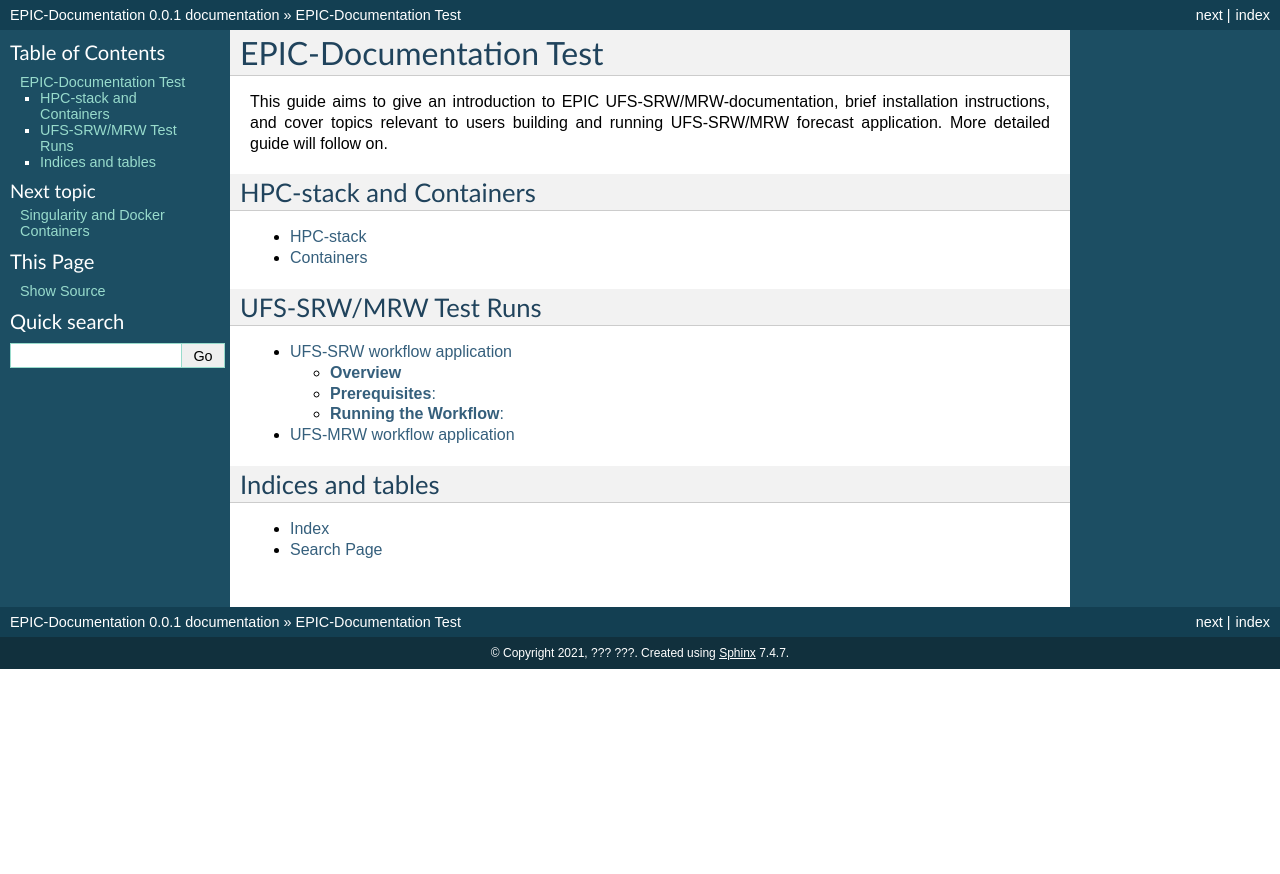
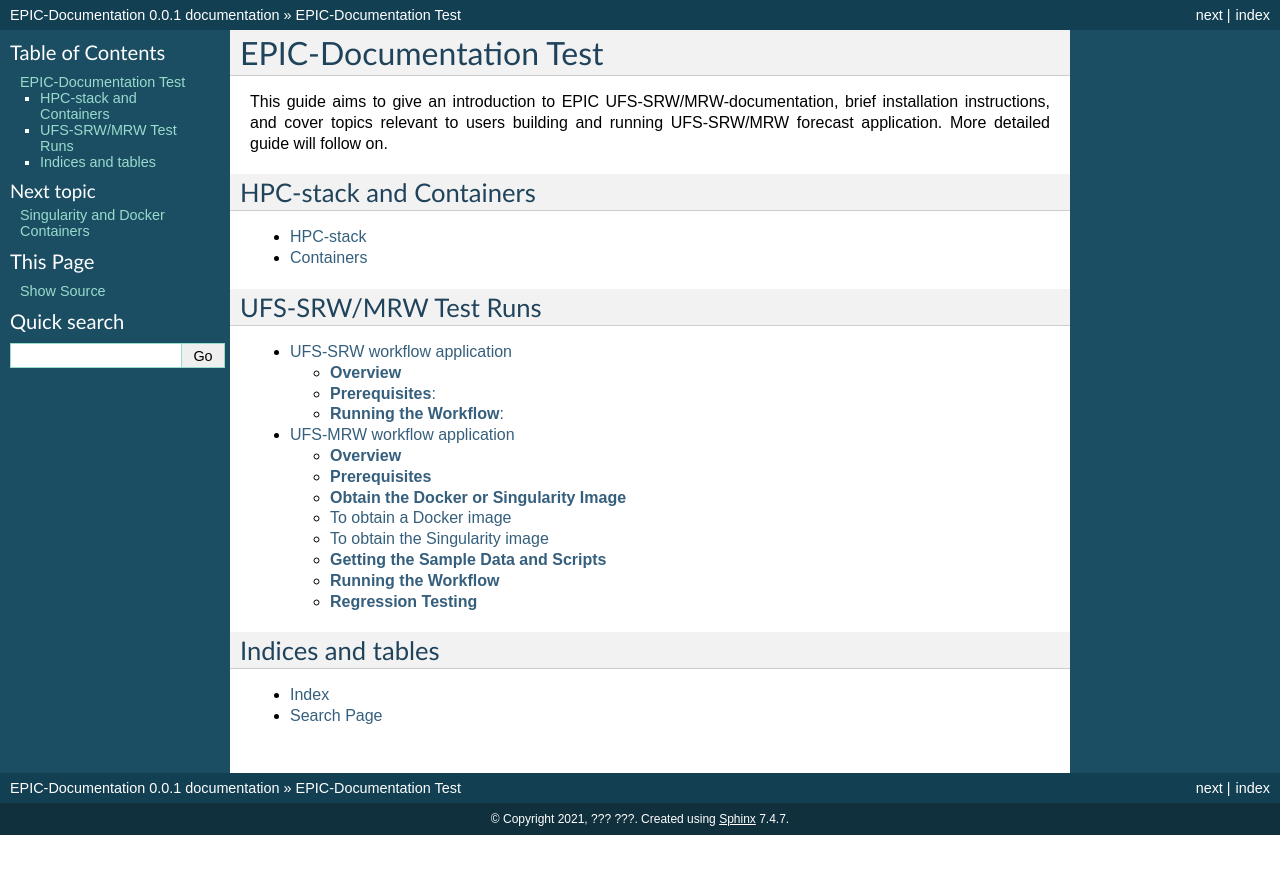
Before and after one commit to jkbk2004/mrw-docs, a Sphinx documentation site: the page built from docs/source/index.rst, in a window 1280 px wide. Shown: the top 874 px of the page. Built offline with Sphinx 7.4.7, drawn with Linux system fonts in a browser that asks for light colours; some of the changed lines change nothing that is shown.

Commit message:
added mrw rst file

```diff
--- a/docs/source/index.rst
+++ b/docs/source/index.rst
@@ -22,7 +22,7 @@
    :maxdepth: 2
 
    UFS-SRW workflow application <srwflow>
-   UFS-MRW workflow application <containers>
+   UFS-MRW workflow application <mrwflow>
 
 
 Indices and tables
--- /dev/null
+++ b/docs/source/mrwflow.rst
@@ -0,0 +1,136 @@
+.. _mrwflow:
+
+======================
+MRW Container Workflow
+======================
+
+---------------------------------
+ **Overview**
+---------------------------------
+
+As part of the Advance User Support Sprint 2 Planning deliverables, a minimalistic containerized version of the Medium Range Weather (MRW) Unified Forecasting System (UFS) application was requested.
+
+One of the requirements for this containerized version of the MRW forecasting application is that it should be able to run on a single node. To meet this requirement, we created a container using the UFS weather model configured for atmosphere only and the inline post-processor along with chgres_cubed and other pre-processing utilities. The MRW sample configuration uses low resolution (c48) and a reduced forecast period of three hours, instead of a more typical week-long forecast period.
+
+We anticipate that the primary users will be new users of the UFS weather model and UFS applications. As such, a lot of the ‘moving parts’ were captured in a shell script workflow so that a novice user can simply run a few commands. This script is run inside of either a Docker or Singularity container which has the MRW application pre-installed and was built using the HPC-Stack repository. The container itself is currently a proof of concept and significant work remains to ensure that the process of building containers that are offered to the community are fully in sync with the UFS software in use on the cloud and Tier-1 platforms.
+
+This document will aid novice users in running the UFS MRW application with the intent of helping them become more familiar with the UFS and its applications. The document is broken into different sections so that it is easier for a user to understand what is required to run the MRW Container.
+
+---------------------------------
+ **Prerequisites**
+---------------------------------
+
+There are a couple of packages, data sets, and a script one must have before running the MRW application container. Below is a list of these items:
+
+- Singularity and/or docker installed locally (**Singularity is recommended**)
+
+- The MRW singularity or docker image (**Singularity is recommended**)
+
+- The sample test data (c48.cold.tar.gz)
+
+- Workflow script (workflow.sh)
+
+------------------------------------------
+**Obtain the Docker or Singularity Image**
+------------------------------------------
+
+For the MRW application container, the Singularity image is built from docker, so you may choose whichever image you like. **However, it is recommended that you use the singularity container as it skips unnecessary steps and has been proven to work.**
+
+---------------------------------
+To obtain a Docker image
+---------------------------------
+
+1. Obtain the latest MRW docker image from docker hub by doing the following:
+
+	1. ``docker pull dcvelobrew/docker-gnu-openmpi-dev-ufs``
+
+2. Convert the docker image to a singularity container by running the following command:
+
+	1. ``Singularity build epic-mrwapp.img docker://dcvelobrew/docker-gnu-openmpi-dev-ufs``
+
+ NOTE: the image is called epic-mrwapp.img
+
+---------------------------------
+To obtain the Singularity image
+---------------------------------
+
+1. Run the command below to get the singularity image:
+
+	1. ``singularity pull library://dcvelobrew/default/mrwufs-src:latest``
+
+ NOTE: the image is called mrwufs-src_latest.sif
+
+---------------------------------------
+**Getting the Sample Data and Scripts**
+---------------------------------------
+
+- A small low resolution dataset was chosen for this workflow example and can be found here: `c48.cold.tar.gz - Google Drive <https://drive.google.com/file/d/1GxM21loaQETcYRMEyqyHFRx7UscoRtrF/view>`_
+
+- The Workflow is found here: `workflow.sh - Google Drive <https://drive.google.com/file/d/1dzRRkLha9M6Zq7augmdsgQywpjbVbfDz/view?usp=sharing>`_
+
+---------------------------------
+**Running the Workflow**
+---------------------------------
+
+1. Things to consider:
+
+	1. The image name is different depending on which path you choose.
+
+		1. Docker image name: epic-mrwapp.img
+
+		2. Singularity image name: mrwufs-src_latest.sif
+
+	2. Make sure the c48.cold.tar.gz file, workflow.sh, and mrwufs-src_latest.sif/epic-mrwapp.img are all in the same directory.
+
+	3. The workflow shell script has the Singularity image name hard coded in it.
+
+2. Once you have verified the conditions above, run the command below:
+
+	1. ``./workflow.sh``
+
+3. Results
+
+	1. This script will untar the c48 data and run a 3 hour forecast with the MRW app. It will also download a new GFS initial conditions dataset and run chgres and create another 3 hour forecast.
+
+	2. It can take anywhere from 10 mins to up to an hour to complete.
+
+	3. A successful output should look like this:
+
+	4. .. image:: mrw-image.png
+		  :width: 750 px
+
+---------------------------------
+**Regression Testing**
+---------------------------------
+
+Another one of our Sprint Planning deliverables was to ensure the rt.sh can run inside the container. Given that the rt.sh is designed for running a large number of UFS global and limited-area configurations in a full environment, and the  simplified containerized version does not support the necessary requirements, only the c48 control case can be executed. Because of this, we simply captured the input datasets  and saved it as a tar file called control_48.
+
+Running the regression test c48 is similar to what was done previously and below are the instructions.
+
+1. Procedure
+
+	1. Place the control_48.tar.gz in the same directory as the mrwufs-src_latest.sif or epic-mrwapp.img file
+
+	2. Untar the control_48 file using this command:
+
+		1. ``tar xzvf control_48.tar.gz``
+
+	3. cd into the control_48 folder
+
+	4. Run the following command based on which container you are using.
+
+		1. Singularity (**recommended**)
+
+			1. ``singularity exec -B $PWD:$PWD ../mrwufs-src_latest.sif mpirun -n 8 /home/builder/ufs-weather-model/ufs_model``
+
+		2. Docker
+
+			1. ``singularity exec -B $PWD:$PWD ../epic-mrwapp.img mpirun -n 8 /usr/local/bin/ufs_mode``
+
+2. Notes:
+
+	1. The model runs on 8 nodes instead of 6
+
+	2. The UFS model is located in different locations depending on which image you are using
+
+	3. The control 48 model run took about 2.5 hours to complete on a personal virtual machine.
```
Also changed, not shown: docs/source/mrw-image.png (added), 11 other files.
